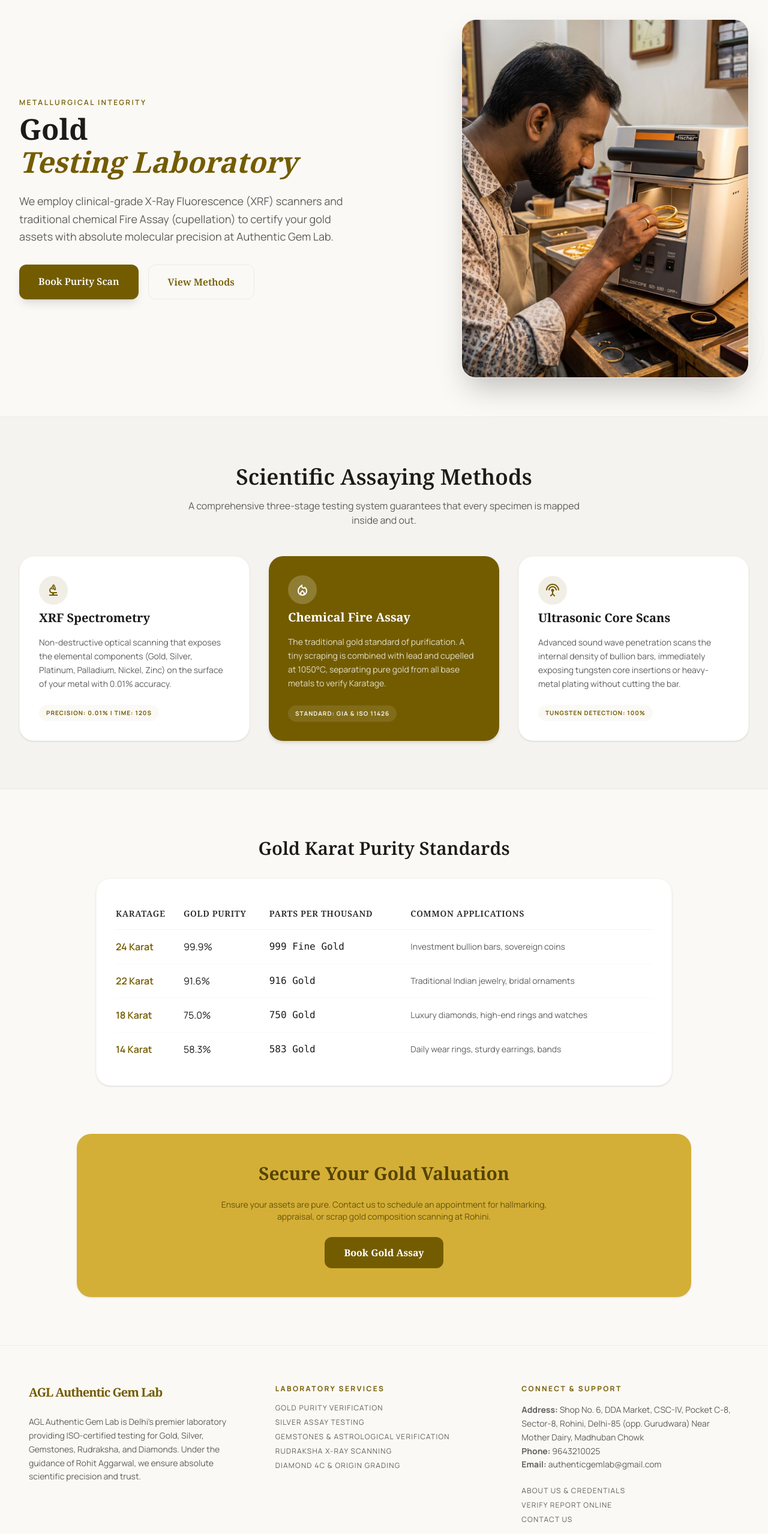
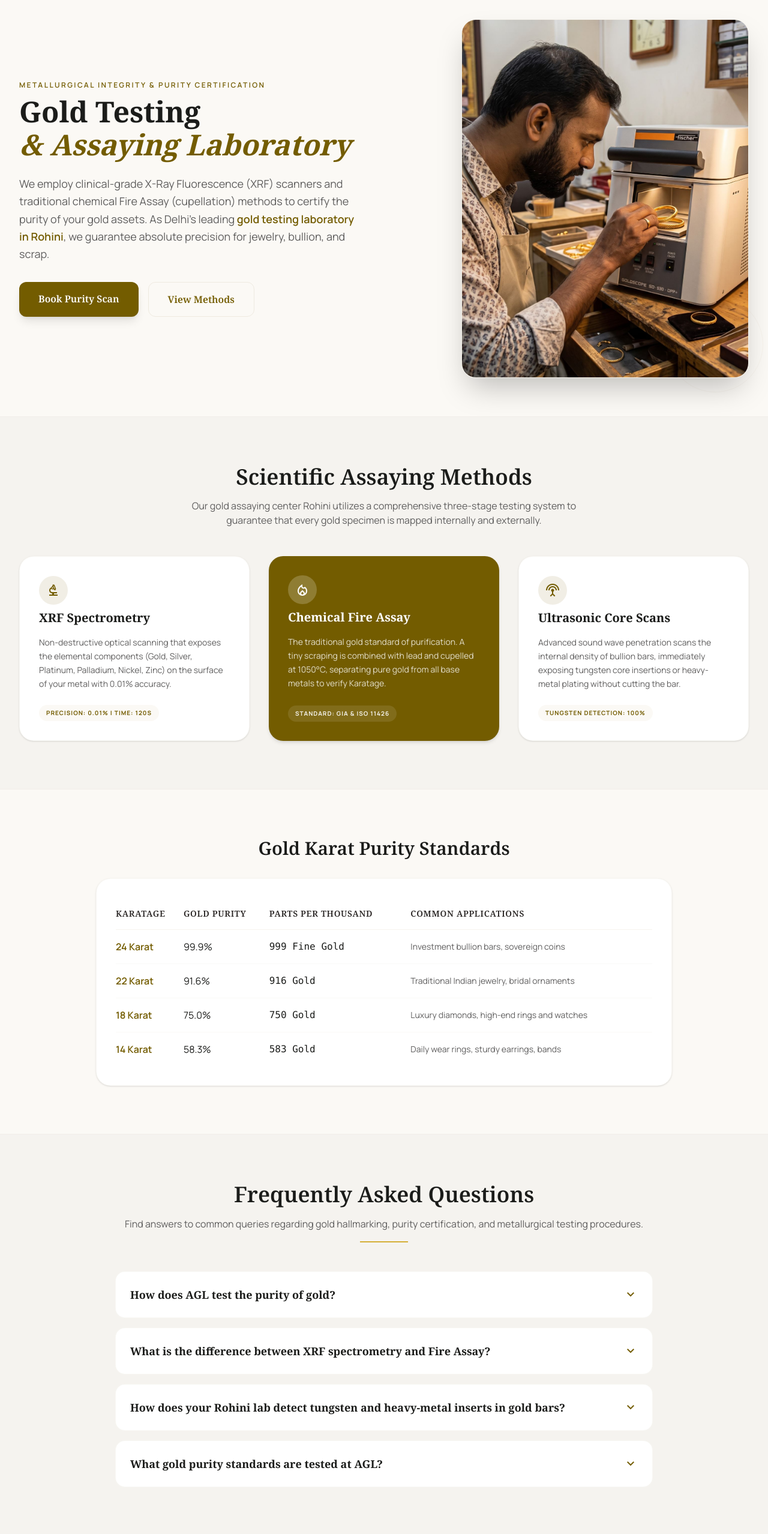
Before and after one commit to vinitvijal/Authentic-Gem-Lab-Testing, a Next.js app: page /testing/gold in a window 1280 px wide. Shown: the part 120-2677 px from the top of the page at 60% size. Built offline with nearby package versions, Linux system fonts and the light colour scheme.

Commit message:
Gold SEO

```diff
--- a/app/testing/gold/page.tsx
+++ b/app/testing/gold/page.tsx
@@ -1,8 +1,22 @@
 import Link from "next/link";
+import type { Metadata } from "next";
 
-export const metadata = {
-  title: "Gold Purity Verification | Authentic Gem Lab",
-  description: "Verify the molecular composition and karatage of your gold. Professional XRF spectrometry, Fire Assay, and ultrasonic scanning for gold bars and jewelry at Authentic Gem Lab.",
+export const dynamic = "force-static";
+
+export const metadata: Metadata = {
+  title: "Gold Assaying & Hallmarking Laboratory Delhi | AGL",
+  description: "Delhi's leading government-approved gold testing laboratory in Rohini. We offer XRF spectrometry, chemical Fire Assay (cupellation) & bullion testing.",
+  alternates: {
+    canonical: "https://authenticgemlab.com/testing/gold",
+  },
+  openGraph: {
+    title: "Gold Assaying & Hallmarking Laboratory Delhi | AGL",
+    description: "Delhi's leading government-approved gold testing laboratory in Rohini. We offer XRF spectrometry, chemical Fire Assay (cupellation) & bullion testing.",
+    url: "https://authenticgemlab.com/testing/gold",
+    siteName: "Authentic Gem Lab",
+    type: "website",
+    locale: "en_IN",
+  },
 };
 
 export default function GoldTesting() {
@@ -13,14 +27,14 @@ export default function GoldTesting() {
         <div className="grid grid-cols-1 lg:grid-cols-12 gap-8 lg:gap-12 items-center">
           <div className="lg:col-span-7 space-y-6 text-center lg:text-left">
             <span className="font-label text-xs uppercase tracking-[0.2em] text-primary mb-2 block font-semibold">
-              Metallurgical Integrity
+              Metallurgical Integrity &amp; Purity Certification
             </span>
             <h1 className="font-headline text-3xl sm:text-4xl lg:text-5xl font-bold text-on-surface leading-[1.15]">
-              Gold <br />
-              <span className="italic text-primary">Testing Laboratory</span>
+              Gold Testing <br />
+              <span className="italic text-primary">&amp; Assaying Laboratory</span>
             </h1>
             <p className="text-secondary text-base sm:text-lg max-w-xl mx-auto lg:mx-0 leading-relaxed font-body">
-              We employ clinical-grade X-Ray Fluorescence (XRF) scanners and traditional chemical Fire Assay (cupellation) to certify your gold assets with absolute molecular precision at Authentic Gem Lab.
+              We employ clinical-grade X-Ray Fluorescence (XRF) scanners and traditional chemical Fire Assay (cupellation) methods to certify the purity of your gold assets. As Delhi's leading <strong className="text-on-surface font-semibold text-primary">gold testing laboratory in Rohini</strong>, we guarantee absolute precision for jewelry, bullion, and scrap.
             </p>
             <div className="flex justify-center lg:justify-start gap-4 pt-2">
               <Link
@@ -58,7 +72,7 @@ export default function GoldTesting() {
           <div className="text-center max-w-2xl mx-auto mb-12">
             <h2 className="font-headline text-3xl sm:text-4xl font-semibold mb-4 text-on-surface">Scientific Assaying Methods</h2>
             <p className="font-body text-secondary text-sm sm:text-base">
-              A comprehensive three-stage testing system guarantees that every specimen is mapped inside and out.
+              Our gold assaying center Rohini utilizes a comprehensive three-stage testing system to guarantee that every gold specimen is mapped internally and externally.
             </p>
           </div>
 
@@ -118,7 +132,6 @@ export default function GoldTesting() {
       <section className="py-16 md:py-20 px-4 sm:px-6 md:px-8 max-w-5xl mx-auto">
         <h2 className="font-headline text-2xl sm:text-3xl font-semibold mb-8 text-center text-on-surface">Gold Karat Purity Standards</h2>
 
-        {/* Table wrapping custom typography with ghost borders and no-line spacing */}
         <div className="bg-surface-container-lowest rounded-3xl p-4 sm:p-6 md:p-8 shadow-sm border border-outline-variant/15">
           <div className="overflow-x-auto">
             <table className="w-full text-left font-body text-sm sm:text-base">
@@ -161,6 +174,144 @@ export default function GoldTesting() {
         </div>
       </section>
 
+      {/* FAQ Section */}
+      <section className="py-16 md:py-20 px-4 sm:px-6 md:px-8 bg-surface-container-low border-t border-outline-variant/10">
+        <div className="max-w-4xl mx-auto">
+          <div className="text-center mb-12">
+            <h2 className="text-3xl sm:text-4xl font-headline font-semibold mb-4 text-on-surface">Frequently Asked Questions</h2>
+            <p className="text-secondary font-body text-sm sm:text-base leading-relaxed">
+              Find answers to common queries regarding gold hallmarking, purity certification, and metallurgical testing procedures.
+            </p>
+            <div className="w-20 h-[2px] bg-primary-container mx-auto mt-4"></div>
+          </div>
+
+          <div className="space-y-4">
+            {/* FAQ 1 */}
+            <details className="group bg-surface-container-lowest rounded-2xl border border-outline-variant/15 p-6 transition-all duration-300 [&_summary::-webkit-details-marker]:hidden">
+              <summary className="flex items-center justify-between cursor-pointer list-none focus:outline-none">
+                <h3 className="font-headline font-bold text-base sm:text-lg text-on-surface pr-4">
+                  How does AGL test the purity of gold?
+                </h3>
+                <span className="material-symbols-outlined text-primary transition-transform duration-300 group-open:rotate-180">
+                  keyboard_arrow_down
+                </span>
+              </summary>
+              <div className="mt-4 pt-4 border-t border-outline-variant/10 text-sm sm:text-base text-secondary font-body leading-relaxed">
+                We perform gold purity scans using a dual-verification system. First, non-destructive X-Ray Fluorescence (XRF) spectrometry analyzes surface elemental compositions. Second, for legal valuation and complete accuracy, we execute Fire Assay cupellation, which completely isolates pure gold by smelting out base metals.
+              </div>
+            </details>
+
+            {/* FAQ 2 */}
+            <details className="group bg-surface-container-lowest rounded-2xl border border-outline-variant/15 p-6 transition-all duration-300 [&_summary::-webkit-details-marker]:hidden">
+              <summary className="flex items-center justify-between cursor-pointer list-none focus:outline-none">
+                <h3 className="font-headline font-bold text-base sm:text-lg text-on-surface pr-4">
+                  What is the difference between XRF spectrometry and Fire Assay?
+                </h3>
+                <span className="material-symbols-outlined text-primary transition-transform duration-300 group-open:rotate-180">
+                  keyboard_arrow_down
+                </span>
+              </summary>
+              <div className="mt-4 pt-4 border-t border-outline-variant/10 text-sm sm:text-base text-secondary font-body leading-relaxed">
+                XRF spectrometry is a fast, 100% non-destructive scan that reads surface plating and alloys. However, it cannot penetrate deeply into thick gold bars. Fire Assay is a destructive chemical assaying method that smelt-purifies a tiny scraping of the gold specimen at 1050°C. It is the gold standard for global trading because it tests the core metal purity.
+              </div>
+            </details>
+
+            {/* FAQ 3 */}
+            <details className="group bg-surface-container-lowest rounded-2xl border border-outline-variant/15 p-6 transition-all duration-300 [&_summary::-webkit-details-marker]:hidden">
+              <summary className="flex items-center justify-between cursor-pointer list-none focus:outline-none">
+                <h3 className="font-headline font-bold text-base sm:text-lg text-on-surface pr-4">
+                  How does your Rohini lab detect tungsten and heavy-metal inserts in gold bars?
+                </h3>
+                <span className="material-symbols-outlined text-primary transition-transform duration-300 group-open:rotate-180">
+                  keyboard_arrow_down
+                </span>
+              </summary>
+              <div className="mt-4 pt-4 border-t border-outline-variant/10 text-sm sm:text-base text-secondary font-body leading-relaxed">
+                Tungsten has an identical density to gold, meaning standard gravity balances cannot spot it. Our gold testing laboratory in Delhi utilizes advanced Ultrasonic Core Scanners. These propagate high-frequency sound waves through the metal, detecting acoustic mismatches at boundary interfaces created by internal tungsten or lead inserts.
+              </div>
+            </details>
+
+            {/* FAQ 4 */}
+            <details className="group bg-surface-container-lowest rounded-2xl border border-outline-variant/15 p-6 transition-all duration-300 [&_summary::-webkit-details-marker]:hidden">
+              <summary className="flex items-center justify-between cursor-pointer list-none focus:outline-none">
+                <h3 className="font-headline font-bold text-base sm:text-lg text-on-surface pr-4">
+                  What gold purity standards are tested at AGL?
+                </h3>
+                <span className="material-symbols-outlined text-primary transition-transform duration-300 group-open:rotate-180">
+                  keyboard_arrow_down
+                </span>
+              </summary>
+              <div className="mt-4 pt-4 border-t border-outline-variant/10 text-sm sm:text-base text-secondary font-body leading-relaxed">
+                We test and certify all standard gold alloy grades, including 24K (999 Fine), 22K (916 Fine), 18K (750 Fine), and 14K (583 Fine) jewelry, bullion coins, raw scrap, and dental gold alloys.
+              </div>
+            </details>
+          </div>
+        </div>
+      </section>
+
+      {/* JSON-LD Structured Data */}
+      <script
+        type="application/ld+json"
+        dangerouslySetInnerHTML={{
+          __html: JSON.stringify({
+            "@context": "https://schema.org",
+            "@graph": [
+              {
+                "@type": "Service",
+                "@id": "https://authenticgemlab.com/testing/gold/#service",
+                "name": "Gold Assaying & Hallmark Testing",
+                "provider": {
+                  "@type": "GovernmentOffice",
+                  "name": "AGL Authentic Gem Lab",
+                  "url": "https://authenticgemlab.com",
+                  "logo": "https://authenticgemlab.com/logo.png"
+                },
+                "areaServed": "Delhi",
+                "description": "Authorized gold assaying and purity verification in Rohini, Delhi. Specialized XRF scans, chemical Fire Assay cupellation, and ultrasonic tungsten core detection."
+              },
+              {
+                "@type": "FAQPage",
+                "@id": "https://authenticgemlab.com/testing/gold/#faq",
+                "mainEntity": [
+                  {
+                    "@type": "Question",
+                    "name": "How does AGL test the purity of gold?",
+                    "acceptedAnswer": {
+                      "@type": "Answer",
+                      "text": "We test gold purity using a dual-verification system: surface XRF spectrometry scans followed by traditional cupellation Fire Assay chemical smelting for absolute core purity readings."
+                    }
+                  },
+                  {
+                    "@type": "Question",
+                    "name": "What is the difference between XRF spectrometry and Fire Assay?",
+                    "acceptedAnswer": {
+                      "@type": "Answer",
+                      "text": "XRF spectrometry is non-destructive and measures surface purity. Fire Assay chemically separates base metals from pure gold in a high-temperature furnace (1050°C), verifying core composition."
+                    }
+                  },
+                  {
+                    "@type": "Question",
+                    "name": "How does your Rohini lab detect tungsten and heavy-metal inserts in gold bars?",
+                    "acceptedAnswer": {
+                      "@type": "Answer",
+                      "text": "Since tungsten has a similar density to gold, we use Ultrasonic Core Scanners to propagate sound waves through the metal, spotting acoustic anomalies caused by internal foreign metal inserts."
+                    }
+                  },
+                  {
+                    "@type": "Question",
+                    "name": "What gold purity standards are tested at AGL?",
+                    "acceptedAnswer": {
+                      "@type": "Answer",
+                      "text": "We certify all gold grades: 24K (999 Fine), 22K (916 Fine traditional Indian jewelry), 18K (750 Fine luxury diamonds), and 14K (583 Fine daily wear assets)."
+                    }
+                  }
+                ]
+              }
+            ]
+          })
+        }}
+      />
+
       {/* CTA section */}
       <section className="mx-4 sm:mx-6">
         <div className="max-w-5xl mx-auto rounded-3xl bg-primary-container p-8 sm:p-12 text-center relative overflow-hidden shadow-sm">
```
